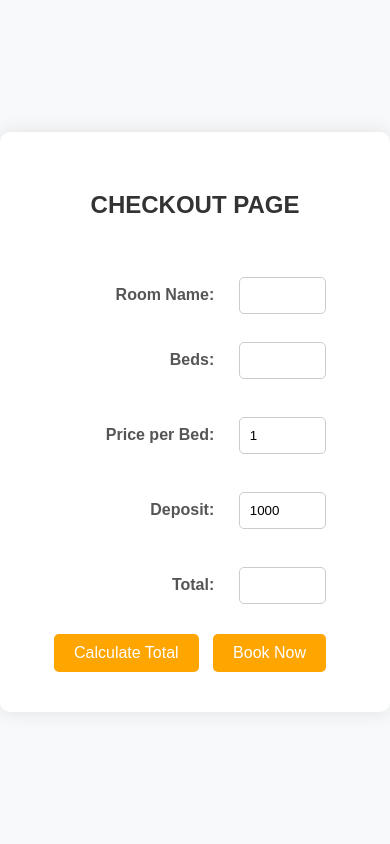
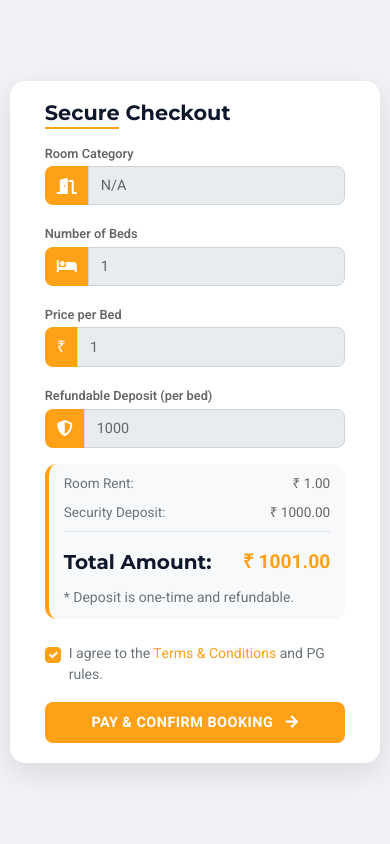
Before and after one commit to mohitgajjar1811/pgsystem, a Laravel app: page /checkout/1 in a window 390 px wide. Run offline with Laravel 12, Linux system fonts and the light colour scheme; data that the repository does not hold is empty; parts of the project's set-up code (start-up, migrations or seed data) failed here and were passed over; some libraries are stand-ins or nearby versions.

Commit message:
checkout design page

```diff
--- a/resources/views/user/checkout.blade.php
+++ b/resources/views/user/checkout.blade.php
@@ -3,310 +3,327 @@
 <head>
     <meta charset="UTF-8">
     <meta name="viewport" content="width=device-width, initial-scale=1.0">
-    <title>Checkout Page</title>
+    <title>Secure Checkout | Sunrise PG</title>
+
+    <!-- Favicon -->
+    <link href="{{ asset('user/img/favicon.ico') }}" rel="icon">
+
+    <!-- Google Web Fonts -->
+    <link rel="preconnect" href="https://fonts.googleapis.com">
+    <link rel="preconnect" href="https://fonts.gstatic.com" crossorigin>
+    <link href="https://fonts.googleapis.com/css2?family=Heebo:wght@400;500;600;700&family=Montserrat:wght@400;500;600;700&display=swap" rel="stylesheet">
+
+    <!-- Icon Font Stylesheet -->
+    <link href="https://cdnjs.cloudflare.com/ajax/libs/font-awesome/5.10.0/css/all.min.css" rel="stylesheet">
+    <link href="https://cdn.jsdelivr.net/npm/bootstrap-icons@1.4.1/font/bootstrap-icons.css" rel="stylesheet">
+
+    <!-- Customized Bootstrap Stylesheet -->
+    <link href="{{ asset('user/css/bootstrap.min.css') }}" rel="stylesheet">
+
     <style>
         body {
-            font-family: Arial, sans-serif;
-            background-color: #f8f9fa;
+            font-family: 'Heebo', sans-serif;
+            background-color: #f0f2f5;
+            height: 100vh;
+            display: flex;
+            align-items: center;
+            justify-content: center;
+            padding: 0;
             margin: 0;
-            padding: 0;
-        }
-        .container {
-            width: 100%;
-            margin: 50px auto;
-            background: #fff;
-            border-radius: 10px;
-            box-shadow: 0 0 20px rgba(0, 0, 0, 0.1);
-            padding: 40px;
-        }
-        h2 {
-            text-align: center;
-            margin-bottom: 30px;
-            color: #333;
-            text-transform: uppercase;
-        }
-        form {
-            margin-top: 20px;
-        }
-        label {
-            display: block;
-            font-weight: bold;
-            margin-bottom: 10px; /* Increased margin bottom for space */
-            color: #555;
-        }
-        input[type="text"],
-        input[type="number"],
-        input[type="checkbox"] {
-            width: calc(100% - 20px);
-            padding: 10px;
-            border: 1px solid #ccc;
-            border-radius: 5px;
-            margin-top: 10px;
-        }
-        input[type="checkbox"] {
-            width: auto;
-        }
-        button {
-            background-color: orange;
-            color: white;
-            padding: 10px 20px;
-            border: none;
-            border-radius: 5px;
-            cursor: pointer;
-            font-size: 16px;
-            transition: background-color 0.3s ease;
-            margin-top: 10px; /* Add margin to the top */
-        }
-        button:hover {
-            background-color: #0056b3;
-        }
-        #total {
-            font-weight: bold;
-            color: #333;
-            padding: 10px;
-            border: 1px solid #ccc;
-            border-radius: 5px;
-            margin-top: 10px;
-            margin-bottom: 20px; /* Add margin to the bottom */
+            overflow: hidden;
         }
 
-        /* Add margin-bottom to individual labels */
-        label[for="beds"],
-        label[for="price"],
-        label[for="deposit"],
-        label[for="total"] {
-            margin-bottom: 20px; /* Adjust as needed */
-        }
-        label {
-        display: inline-block; /* Change display to inline-block */
-        width: 150px; /* Set a fixed width for labels */
-        text-align: right; /* Align labels to the right */
-        margin-right: 20px; /* Add margin to separate label and input */
-        font-weight: bold;
-        color: #555;
+        .checkout-container {
+            max-width: 850px;
+            width: 95%;
+            background: #ffffff;
+            border-radius: 15px;
+            box-shadow: 0 10px 30px rgba(0, 0, 0, 0.1);
+            overflow: hidden;
+            display: flex;
+            flex-wrap: wrap;
         }
 
-    input[type="text"],
-    input[type="number"],
-    input[type="checkbox"] {
-        display: inline-block; /* Change display to inline-block */
-        width: calc(50% - 90px); /* Adjust width for inputs */
-        padding: 10px;
-        border: 1px solid #ccc;
-        border-radius: 5px;
-        margin-top: 10px;
-    }
-        body {
+        .checkout-image {
+            flex: 1 1 300px;
+            background: linear-gradient(rgba(15, 23, 43, .7), rgba(15, 23, 43, .7)), url('{{ asset('user/img/carousel-1.jpg') }}');
+            background-size: cover;
+            background-position: center;
             display: flex;
-        justify-content: center; /* Center horizontally */
-        align-items: center; /* Center vertically */
-        height: 100vh; /* Full height of the viewport */
-        margin: 0;
-        padding: 0;
-        background-color: #f8f9fa;
+            flex-direction: column;
+            justify-content: center;
+            align-items: center;
+            color: white;
+            padding: 20px;
+            text-align: center;
         }
 
-    .container {
-        width: 100%;
-        background: #fff;
-        border-radius: 10px;
-        box-shadow: 0 0 20px rgba(0, 0, 0, 0.1);
-        padding: 40px;
+        .checkout-image h1 { font-size: 2rem; }
+        .checkout-image p { font-size: 0.9rem; }
+
+        .checkout-form-section {
+            flex: 1 1 400px;
+            padding: 20px 35px;
         }
 
-    h2 {
-        text-align: center;
-        margin-bottom: 30px;
-        color: #333;
-        text-transform: uppercase;
+        .checkout-form-section h2 {
+            font-family: 'Montserrat', sans-serif;
+            font-weight: 700;
+            color: #0F172B;
+            margin-bottom: 15px;
+            position: relative;
+            display: inline-block;
+            font-size: 1.3rem;
         }
 
-    form {
-        margin-top: 20px;
-        text-align: center; /* Center align the form contents */
+        .checkout-form-section h2::after {
+            content: '';
+            position: absolute;
+            width: 40%;
+            height: 2px;
+            background: #FEA116;
+            bottom: -3px;
+            left: 0;
         }
 
-    label {
-        display: inline-block;
-        width: 150px;
-        text-align: right;
-        margin-right: 20px;
-        font-weight: bold;
-        color: #555;
+        .form-label {
+            font-weight: 600;
+            color: #666;
+            margin-bottom: 2px;
+            font-size: 0.8rem;
         }
 
-    input[type="text"],
-    input[type="number"],
-    input[type="checkbox"] {
-        display: inline-block;
-        width: calc(50% - 90px);
-        padding: 10px;
-        border: 1px solid #ccc;
-        border-radius: 5px;
-        margin-top: 10px;
+        .form-control {
+            border-radius: 8px;
+            padding: 8px 12px;
+            border: 1px solid #ced4da;
+            transition: all 0.3s;
+            background-color: #f8f9fa;
+            font-size: 0.9rem;
         }
 
-    button {
-        background-color: orange;
-        color: white;
-        padding: 10px 20px;
-        border: none;
-        border-radius: 5px;
-        cursor: pointer;
-        font-size: 16px;
-        transition: background-color 0.3s ease;
-        margin-top: 10px;
+        .form-control:focus {
+            background-color: #fff;
+            border-color: #FEA116;
+            box-shadow: 0 0 0 0.2rem rgba(254, 161, 22, 0.15);
         }
 
-    button:hover {
-        background-color: #0056b3;
+        .input-group-text {
+            background-color: #FEA116;
+            color: white;
+            border: none;
+            border-radius: 8px 0 0 8px;
+            padding: 8px 12px;
         }
 
-    #total {
-        font-weight: bold;
-        color: #333;
-        padding: 10px;
-        border: 1px solid #ccc;
-        border-radius: 5px;
-        margin-top: 10px;
-        margin-bottom: 20px;
+        .btn-calculate {
+            background-color: #0F172B;
+            color: white;
+            border-radius: 8px;
+            padding: 8px 20px;
+            font-weight: 600;
+            transition: all 0.3s;
+            border: none;
+            width: 100%;
+            margin-bottom: 6px;
+            font-size: 0.85rem;
         }
 
-    /* Add margin-bottom to individual labels */
-    label[for="beds"],
-    label[for="price"],
-    label[for="deposit"],
-    label[for="total"] {
-        margin-bottom: 20px;
-    }
-        button {
-        background-color: orange;
-        color: white;
-        padding: 10px 20px;
-        border: none;
-        border-radius: 5px;
-        cursor: pointer;
-        font-size: 16px;
-        margin-top: 10px;
+        .btn-calculate:hover {
+            background-color: #1a253d;
         }
 
-    /* Remove hover effect */
-    button:hover {
-        background-color: orange;
-    }
-    button {
-        background-color: orange;
+        .btn-book {
+            background-color: #FEA116;
             color: white;
+            border-radius: 8px;
             padding: 10px 20px;
+            font-weight: 700;
+            text-transform: uppercase;
+            letter-spacing: 0.5px;
+            transition: all 0.3s;
             border: none;
-        border-radius: 5px;
-        cursor: pointer;
-        font-size: 16px;
-        margin-top: 10px;
+            width: 100%;
+            font-size: 0.9rem;
         }
 
-    /* Define keyframes for the animation */
-    @keyframes pulse {
-        0% {
-            transform: scale(1);
+        .btn-book:hover {
+            background-color: #e69014;
+            color: white;
         }
-        50% {
-            transform: scale(1.05);
+
+        .summary-card {
+            background: #f8f9fa;
+            border-radius: 12px;
+            padding: 10px 15px;
+            margin-top: 12px;
+            border-left: 4px solid #FEA116;
         }
-        100% {
-            transform: scale(1);
+
+        .summary-card div { font-size: 0.85rem; }
+
+        .total-amount {
+            font-size: 1.2rem;
+            font-weight: 800;
+            color: #FEA116;
+        }
+
+        @media (max-width: 768px) {
+            .checkout-image {
+                display: none;
             }
         }
-
-    /* Apply animation on button */
-    button:hover {
-        animation: pulse 0.5s ease infinite; /* Apply pulse animation on hover */
-    }
-
-    button {
-        background-color: orange;
-        color: white;
-        padding: 10px 20px;
-        border: none;
-        border-radius: 5px;
-        cursor: pointer;
-        font-size: 16px;
-        margin-top: 10px;
-        margin-right: 10px; /* Add margin between buttons */
-        transition: transform 0.3s ease; /* Add transition for animation */
-    }
-
-
     </style>
 </head>
 <body>
-<div class="container">
-    <h2>Checkout Page</h2>
+
+<div class="checkout-container">
+    <!-- Left Section: Visual -->
+    <div class="checkout-image">
+        <h1 class="display-4 text-white font-weight-bold mb-4">Sunrise PG</h1>
+        <p class="lead mb-4">Experience luxury and comfort in our premium guest accommodations.</p>
+        <div class="d-flex align-items-center mb-2">
+            <i class="fa fa-check-circle text-primary me-2"></i>
+            <span>Verified Secure Payment</span>
+        </div>
+        <div class="d-flex align-items-center">
+            <i class="fa fa-check-circle text-primary me-2"></i>
+            <span>Instant Confirmation</span>
+        </div>
+    </div>
+
+    <!-- Right Section: Form -->
+    <div class="checkout-form-section">
+        <h2>Secure Checkout</h2>
+
         <form id="checkoutForm" method="post" action="/payment_process">
             @csrf
-        <script>
-            // Wait for the DOM content to be loaded
-            document.addEventListener("DOMContentLoaded", function() {
-                // Retrieve the stored value from localStorage
-                var storedRoomValue = localStorage.getItem("selectedRoom");
 
-                // Display the stored value in another text element
-                document.getElementById("roomName").value = storedRoomValue;
-            });
-        </script>
-        <div>
-            <br><label for="roomName">Room Name:</label>
-            <input type="text" id="roomName" name="roomnme">
+            <div class="mb-3">
+                <label class="form-label">Room Category</label>
+                <div class="input-group">
+                    <span class="input-group-text"><i class="fa fa-door-open"></i></span>
+                    <input type="text" id="roomName" name="roomnme" class="form-control" readonly>
                 </div>
-        <div>
-            <br><label for="beds">Beds:</label>
-            <input type="number" id="beds" name="bed" min="1">
             </div>
 
-        <script>
-            // Retrieve the stored value from localStorage
-            var storedValue = localStorage.getItem("selectedValue");
+            <div class="row">
+                <div class="col-md-6 mb-3">
+                    <label class="form-label">Number of Beds</label>
+                    <div class="input-group">
+                        <span class="input-group-text"><i class="fa fa-bed"></i></span>
+                        <input type="number" id="beds" name="bed" class="form-control" min="1" readonly>
+                    </div>
+                </div>
+                <div class="col-md-6 mb-3">
+                    <label class="form-label">Price per Bed</label>
+                    <div class="input-group">
+                        <span class="input-group-text">₹</span>
+                        <input type="number" value="{{ $price }}" id="price" name="priceperb" class="form-control" readonly>
+                    </div>
+                </div>
+            </div>
 
-            // Display the stored value in the input field
-            document.getElementById("beds").value = storedValue;
-        </script>
-        <div>
-            <br><label for="price">Price per Bed:</label>
-            <input type="number" value="{{ $price }}" id="price" name="priceperb" min="0.00" step="0.01">
+            <div class="mb-3">
+                <label class="form-label">Refundable Deposit (per bed)</label>
+                <div class="input-group">
+                    <span class="input-group-text"><i class="fa fa-shield-alt"></i></span>
+                    <input type="number" id="deposit" name="deposite" value="1000" class="form-control" readonly>
                 </div>
-        <div>
-            <br><label for="deposit">Deposit:</label>
-            <input type="number" id="deposit" name="deposite" value="1000" readonly>
             </div>
-        <div>
-            <br><label for="total">Total:</label>
-            <input type="text" id="total" name="total" readonly>
+
+            <div class="summary-card mb-4">
+                <div class="d-flex justify-content-between mb-2">
+                    <span class="text-muted">Room Rent:</span>
+                    <span id="display-rent" class="font-weight-bold">₹ 0.00</span>
                 </div>
-        <button type="button" onclick="calculateTotal()">Calculate Total</button>
-        <button type="submit" id="bookNowBtn" onclick="submitForm()">Book Now</button>
+                <div class="d-flex justify-content-between mb-3 pb-2 border-bottom">
+                    <span class="text-muted">Security Deposit:</span>
+                    <span id="display-deposit" class="font-weight-bold">₹ 0.00</span>
+                </div>
+                <div class="d-flex justify-content-between align-items-center mb-2">
+                    <span class="h5 mb-0 font-weight-bold">Total Amount:</span>
+                    <span id="display-total" class="total-amount">₹ 0.00</span>
+                </div>
+                <input type="hidden" id="total" name="total">
+                <small class="text-muted italic">* Deposit is one-time and refundable.</small>
+            </div>
+
+            <div class="mb-3 form-check">
+                <input type="checkbox" class="form-check-input" id="terms" required checked>
+                <label class="form-check-label text-muted small" for="terms">
+                    I agree to the <a href="#" class="text-primary">Terms & Conditions</a> and PG rules.
+                </label>
+            </div>
+
+            <div class="d-grid">
+                <button type="button" id="bookNowBtn" onclick="submitForm()" class="btn-book">
+                    Pay & Confirm Booking <i class="fa fa-arrow-right ms-2"></i>
+                </button>
+            </div>
         </form>
     </div>
+</div>
 
+<script src="https://cdn.jsdelivr.net/npm/sweetalert2@11"></script>
 <script>
+    document.addEventListener("DOMContentLoaded", function() {
+        // Retrieve values from localStorage
+        var storedRoomValue = localStorage.getItem("selectedRoom");
+        var storedBedValue = localStorage.getItem("selectedValue");
+
+        document.getElementById("roomName").value = storedRoomValue || "N/A";
+        document.getElementById("beds").value = storedBedValue || 1;
+
+        // Initial calculation
+        calculateTotal();
+    });
+
     function calculateTotal() {
-        var beds = parseInt(document.getElementById('beds').value);
-        var price = parseFloat(document.getElementById('price').value);
-        var deposit = parseFloat(document.getElementById('deposit').value);
-        var total = (beds * price) + (deposit*beds);
-        localStorage.setItem('totalValue', total.toFixed(2));
-        document.getElementById('total').value = total.toFixed(2);
+        var beds = parseInt(document.getElementById('beds').value) || 0;
+        var price = parseFloat(document.getElementById('price').value) || 0;
+        var depositPerBed = parseFloat(document.getElementById('deposit').value) || 0;
 
-       // localStorage.setItem('totalValue', total.toFixed(2));
+        var totalRent = beds * price;
+        var totalDeposit = beds * depositPerBed;
+        var grandTotal = totalRent + totalDeposit;
+
+        document.getElementById('display-rent').innerText = '₹ ' + totalRent.toFixed(2);
+        document.getElementById('display-deposit').innerText = '₹ ' + totalDeposit.toFixed(2);
+
+        var formattedTotal = grandTotal.toFixed(2);
+        localStorage.setItem('totalValue', formattedTotal);
+        document.getElementById('total').value = formattedTotal;
+        document.getElementById('display-total').innerText = '₹ ' + formattedTotal;
     }
+
     function submitForm() {
-        var totalValue = localStorage.getItem('totalValue');
-        if (totalValue) {
-            document.getElementById('total').value = totalValue;
+        var totalValue = document.getElementById('total').value;
+        var terms = document.getElementById('terms').checked;
+
+        if (!terms) {
+            Swal.fire({
+                icon: 'warning',
+                iconColor: '#dc3545',
+                title: 'Terms & Conditions',
+                text: 'Please agree to the terms to proceed.',
+                confirmButtonColor: '#FEA116'
+            });
+            return;
+        }
+
+        if (totalValue && totalValue > 0) {
             document.getElementById("checkoutForm").submit();
         } else {
-            console.log("Total value not found in localStorage.");
+            Swal.fire({
+                icon: 'warning',
+                title: 'Missing Details',
+                text: 'Calculation error. Please refresh and try again.',
+                confirmButtonColor: '#FEA116'
+            });
         }
     }
 </script>
+
 </body>
 </html>
```
Lines whose indentation alone changed are shown as unchanged.
